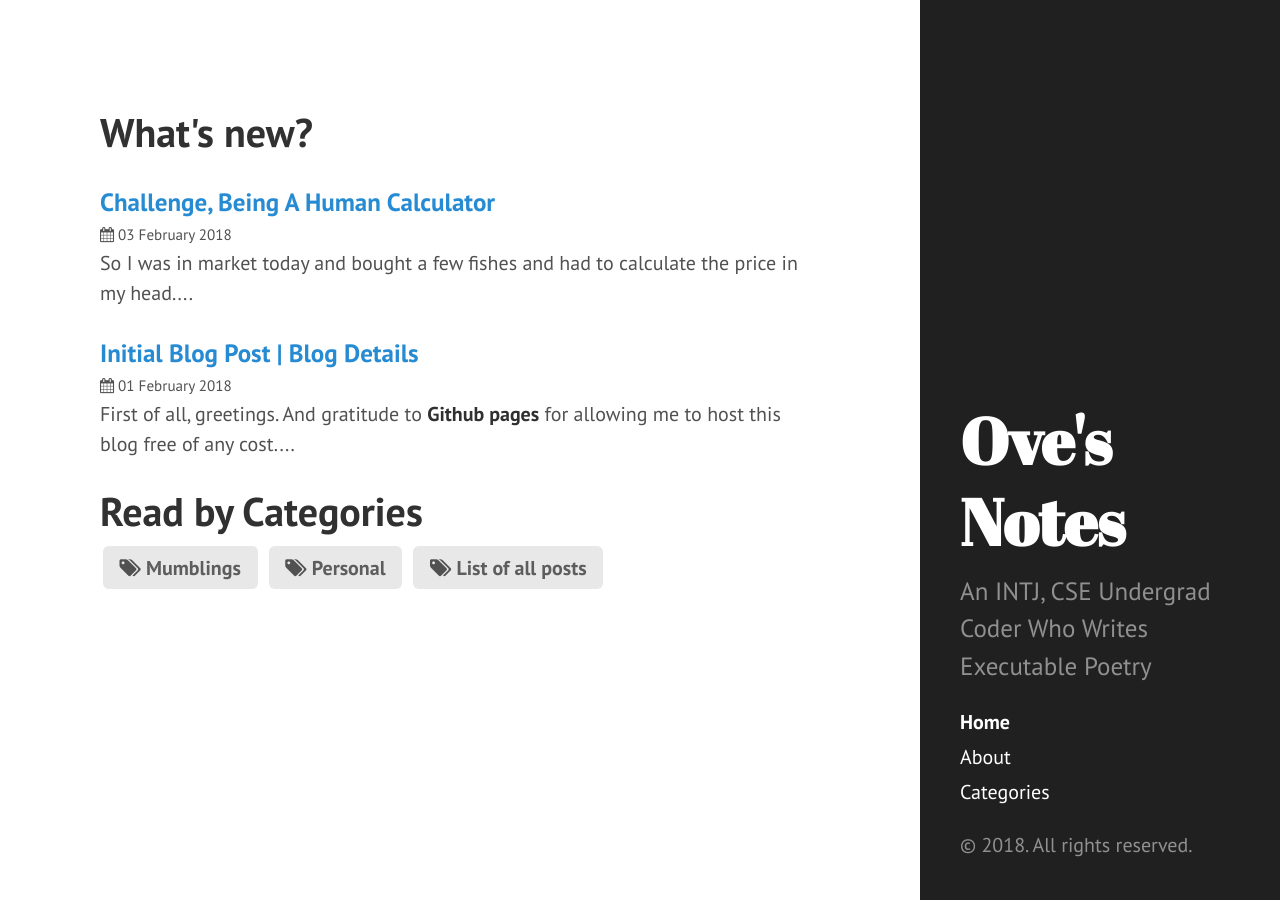
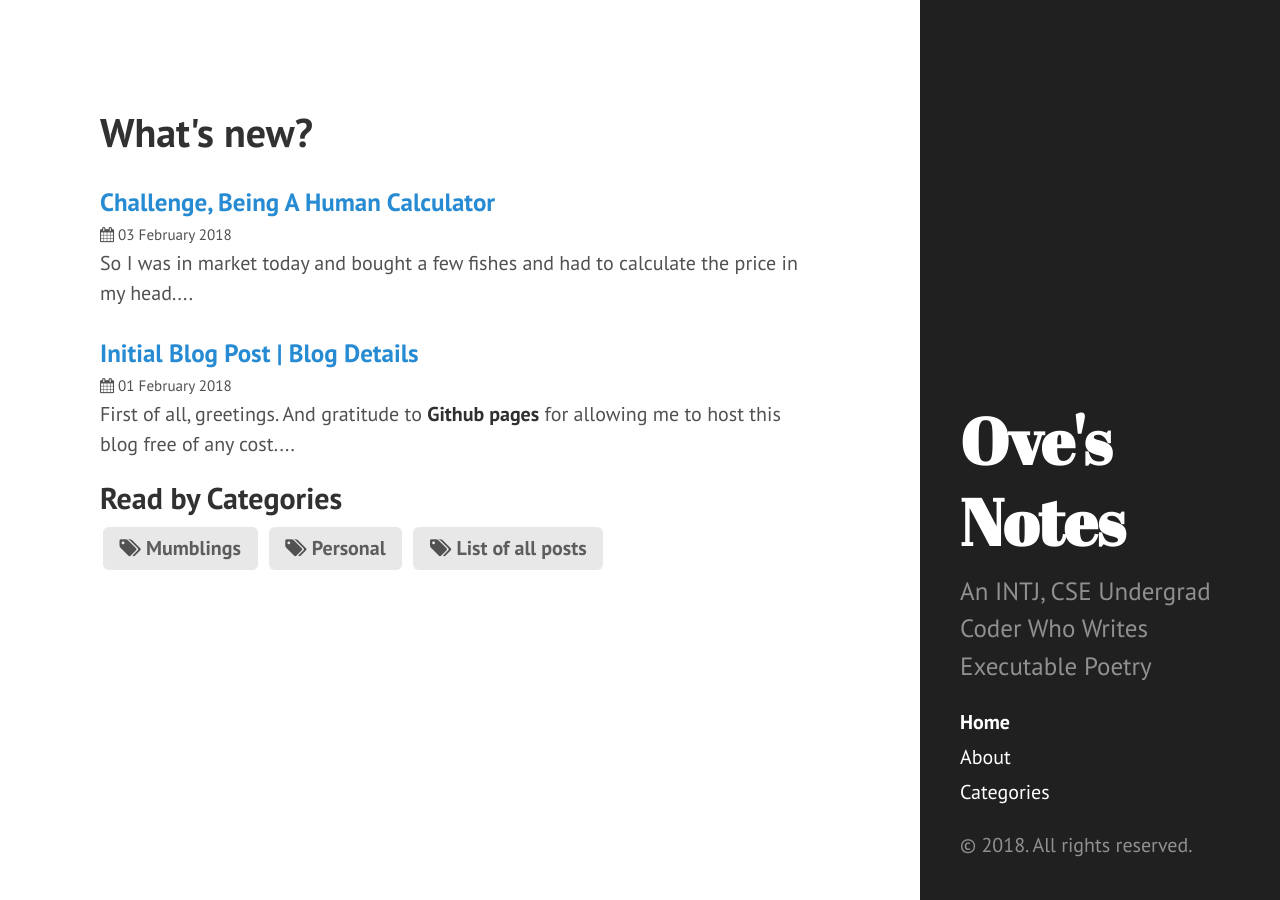
Before and after one commit to ovebepari/ovebepari.github.io, a Jekyll site: the page built from index.html, in a window 1280 px wide. Built offline with Jekyll 4.4.1, drawn with Linux system fonts in a browser that asks for light colours; Markdown is read by kramdown in place of the engine named in the settings; the list of posts is cut into pages by our own code.

Commit message:
header file fixed

```diff
--- a/index.html
+++ b/index.html
@@ -20,7 +20,7 @@ title: Home
 <div class="category">
   {% comment %} For categories {% endcomment %}
   {% if site.categories %}
-  <h1>Read by Categories</h1>
+  <h2>Read by Categories</h2>
       {% for category in site.categories %}
         {% capture category_name %}{{ category | first }}{% endcapture %}
         <span class="tags">
```
